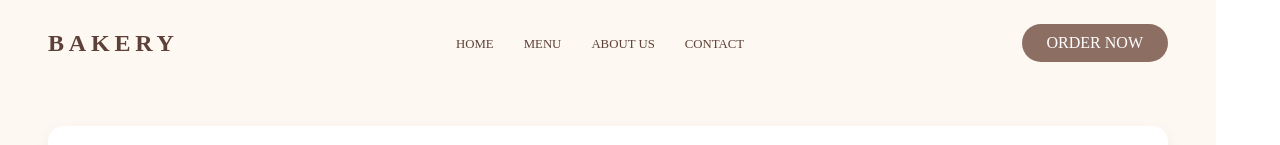
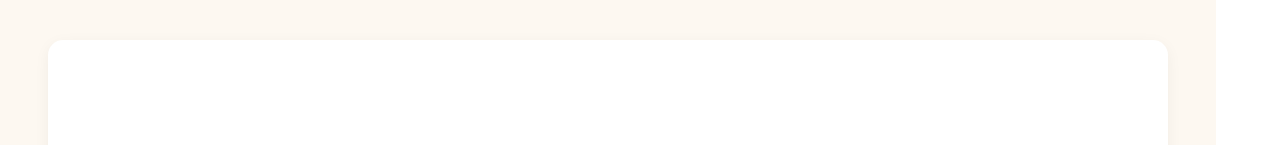
Before and after one commit to Adprog7/Midigital-TP-Git-pro, a React (Vite) app: page / in a window 1280 px wide. Shown: the top 145 px of the page. Built offline with nearby package versions, Linux system fonts and the light colour scheme.

Commit message:
page accueil

```diff
--- a/src/components/Accueil.css
+++ b/src/components/Accueil.css
@@ -13,27 +13,7 @@
   font-family: 'Playfair Display', serif; /* Assure-toi d'avoir une police Serif */
 }
 
-/* Header */
-.bakery-header {
-  display: flex;
-  justify-content: space-between;
-  align-items: center;
-  padding: 24px 48px;
-}
 
-.bakery-logo {
-  font-size: 1.5rem;
-  font-weight: bold;
-  letter-spacing: 0.2em;
-}
-
-.nav-links a {
-  margin: 0 15px;
-  text-decoration: none;
-  color: inherit;
-  font-size: 0.8rem;
-  text-transform: uppercase;
-}
 
 .btn-order {
   background-color: var(--bakery-brown-light);
--- a/src/components/page-accueil.jsx
+++ b/src/components/page-accueil.jsx
@@ -4,16 +4,7 @@ import './Accueil.css'; // Importation du style séparé
 const Accueil = () => {
   return (
     <div className="bakery-container">
-      <header className="bakery-header">
-        <div className="bakery-logo">BAKERY</div>
-        <nav className="nav-links">
-          <a href="#home">Home</a>
-          <a href="#menu">Menu</a>
-          <a href="#about">About Us</a>
-          <a href="#contact">Contact</a>
-        </nav>
-        <button className="btn-order">ORDER NOW</button>
-      </header>
+
 
       <section className="hero-section">
         <div className="hero-card">
```
